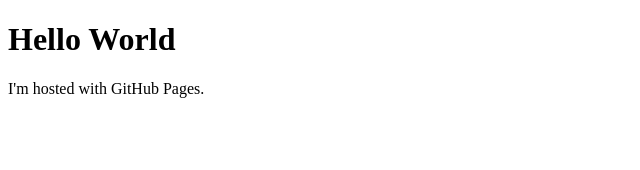
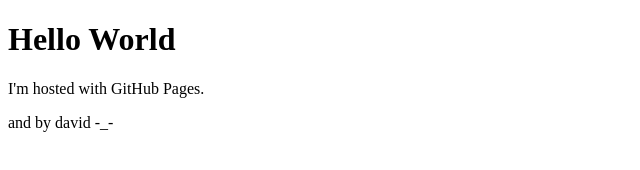
Before and after one commit to blazeisfernando/blazeisfernando.github.io, a plain HTML site: page index.html in a window 1280 px wide. Shown: the whole page, without its empty margins (0-640 px from the left). Drawn offline with Linux system fonts and the light colour scheme.

Commit message:
Update index.html

```diff
--- a/index.html
+++ b/index.html
@@ -3,5 +3,6 @@
 <body>
 <h1>Hello World</h1>
 <p>I'm hosted with GitHub Pages.</p>
+<p>and by david -_-</p>
 </body>
 </html>
```
